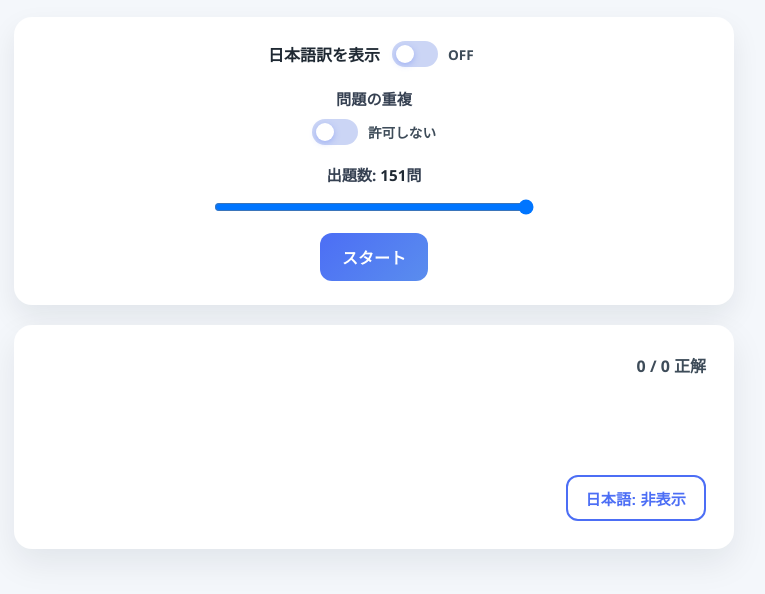
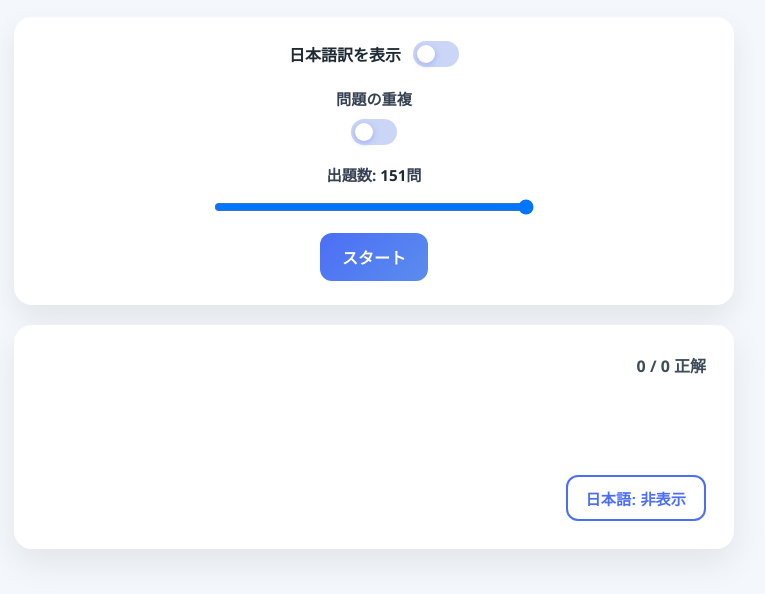
Before and after one commit to clay7614/englishAns, a plain HTML site: page quiz.html in a window 1280 px wide. Shown: the part 140-734 px from the top of the page, without its empty margins (266-1031 px from the left). Drawn offline with Linux system fonts and the light colour scheme.

Commit message:
Update quiz.html

```diff
--- a/quiz.html
+++ b/quiz.html
@@ -27,7 +27,6 @@
             <span class="toggle-switch">
               <input type="checkbox" data-settings-auto-advance checked>
               <span class="toggle-switch__slider" aria-hidden="true"></span>
-              <span class="toggle-switch__state" data-auto-advance-status>ON</span>
             </span>
           </label>
           <label class="settings-panel__item settings-panel__item--toggle">
@@ -53,7 +52,6 @@
         <label class="translation-toggle__switch">
           <input type="checkbox" data-start-translation-toggle>
           <span class="translation-toggle__slider" aria-hidden="true"></span>
-          <span class="translation-toggle__state" data-start-translation-state>OFF</span>
         </label>
       </div>
       <div class="start-options" data-start-options>
@@ -63,7 +61,6 @@
             <span class="toggle-switch">
               <input type="checkbox" data-start-duplicates-toggle>
               <span class="toggle-switch__slider" aria-hidden="true"></span>
-              <span class="toggle-switch__state" data-start-duplicates-state>許可しない</span>
             </span>
           </label>
         </div>
```
